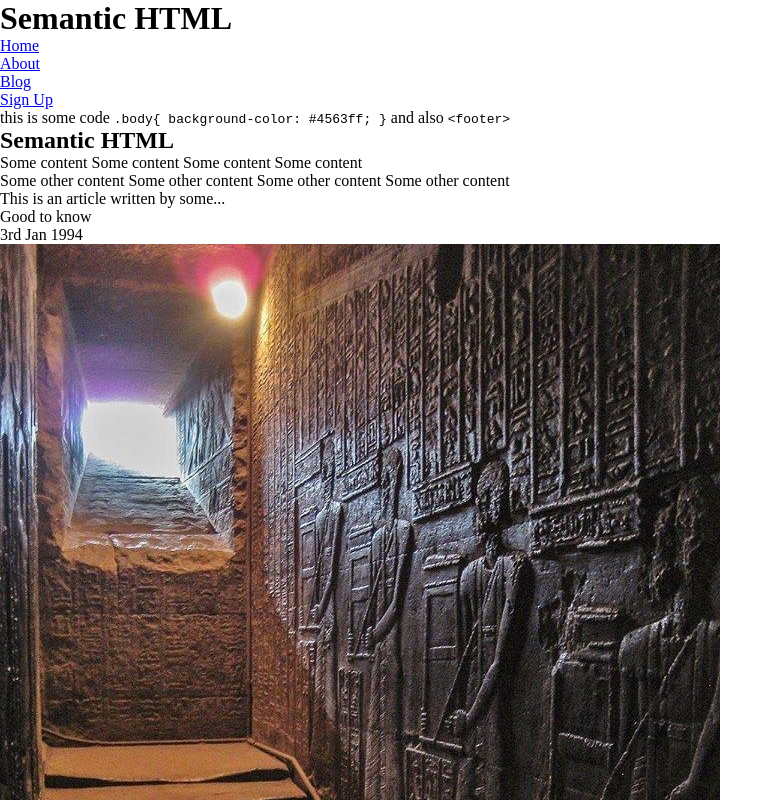
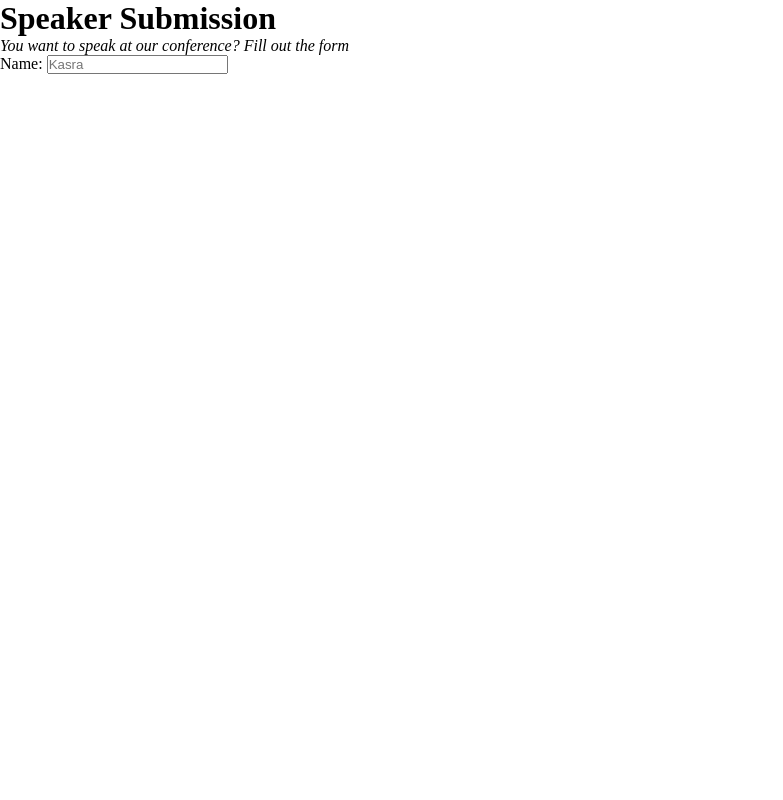
Before and after one commit to kasra6/HTML__CSS_practices, a plain HTML site: page index.html in a window 1280 px wide. Shown: the top 800 px of the page, without its empty margins (0-783 px from the left). Drawn offline with Linux system fonts and the light colour scheme.

Commit message:
Part of the form done

```diff
--- a/index.html
+++ b/index.html
@@ -3,108 +3,28 @@
 <html lang="en">
 <head>
   <meta charset="utf-8">
-  <title>Semantic HTML</title>
+  <title>Speaker Submission</title>
   <meta name="author" content="Kasra">
-  <meta name="description" content="CSS practices">
+  <meta name="description" content="Creating forms">
   <meta name="viewport" content="width=device-width, initial-scale=1, maximum-scale=1.0">
 
   <link rel="stylesheet" type="text/css" href="./styles/main.css" >
 </head>
 
 <body>
-  <!-- <div class="object-wrapper">
-    <iframe width="420" height="315" src="https://www.youtube.com/embed/dQw4w9WgXcQ"
-            frameborder="0" allowfullscreen></iframe>
+
+  <div class="container">
+    <header class="form-header">
+      <h1>Speaker Submission</h1>
+      <p><em>You want to speak at our conference? Fill out the form</em></p>
+    </header>
+    <form class="speaker-form" action="#" method="post">
+      <div class="form-row">
+        <label for="full-name">Name:</label>
+        <input id="full-name" name="full-name" type="text" placeholder="Kasra">
+      </div>
+    </form>
   </div>
-  <div class="img-container">
-    <img class="css-image" src="./images/0.jpg">
-  </div>
-
-  <div class="gradient-box">
-
-  </div>
-  <div class="radial-gradient">
-  </div>
-<header class="profile-box">
-
-</header>
-
-  <p class="border"> Text </p>
-  <p> Text </p><p> Text </p>
-  <p> Text </p>
-  <p> Text </p><p> Text </p>
-  <p> Text </p><p> Text </p><p> Text </p>
-  <p> Text </p><p> Text </p><p> Text </p><p> Text </p>
-
-  <p> Text </p><p> Text </p><p> Text </p>
-  <p> Text </p><p> Text </p><p> Text </p>
-  <p> Text </p><p> Text </p>
-  <p> Text </p><p> Text </p>
-  <p> Text </p>
-  <p> Text </p><var><p> Text </p><p> Text </p><p> Text </p>
-  <p> Text </p><p> Text </p><p> Text </p>
-  <p> Text </p>v</var>
-
-  <div class="flex-test">
-    <p>Test</p>
-    <p>Test</p>
-    <p>Test</p>
-    <p>Test</p>
-    <p>Test</p>
-    <p>Test</p>
-    <p>Test</p>
-    <p>Test</p>
-    <p>Test</p>
-    <p>Test</p>
-  </div> -->
-  <header>
-    <h1>Semantic HTML</h1>
-    <nav>
-      <ul>
-        <li><a href="#">Home</a></li>
-        <li><a href="#">About</a></li>
-        <li><a href="#">Blog</a></li>
-        <li><a href="#">Sign Up</a></li>
-      </ul>
-    </nav>
-  </header>
-
-  <p>this is some code <code>.body{
-    background-color: #4563ff;
-  }</code> and also <code>&lt;footer&gt;</code></p>
-
-  <article>
-    <header>
-
-        <h1>Semantic HTML</h1>
-        <p>Some content Some content Some content Some content </p>
-
-    </header>
-
-      <section>
-
-      </section>
-
-    <footer>
-      <p>Some other content Some other content Some other content Some other content </p>
-      <!-- ... -->
-      <p>This is an article written by some...</p>
-    </footer>
-    <aside>
-      <p class="good-to-know">Good to know</p>
-      <time datetime="1994-1-3 15:00-">3rd Jan 1994</time>
-    </aside>
-  </article>
-
-  <aside class="ads">
-  </aside>
-  <aside>
-    <figure>
-      <img src="./images/0.jpg">
-      <figcaption>Egypt history</figcaption>
-    </figure>
-    <address>For more information please get in touch with us through email: <a href="mailto:email@email.com">Joe Doe</a></address>
-  </aside>
   <script type="text/javascript" charset="utf-8" src="./js/custom.js"></script>
 </body>
 </html>
```
